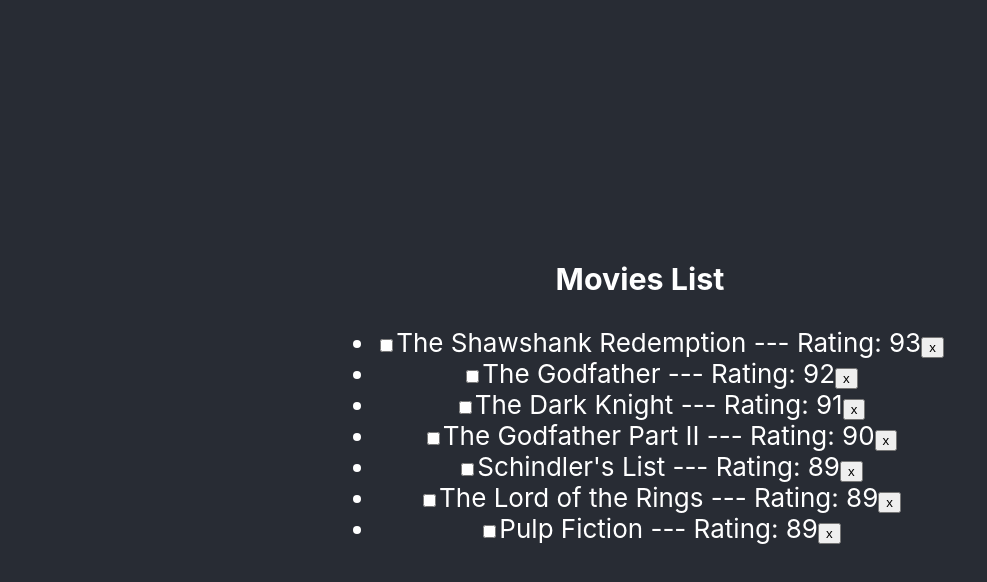
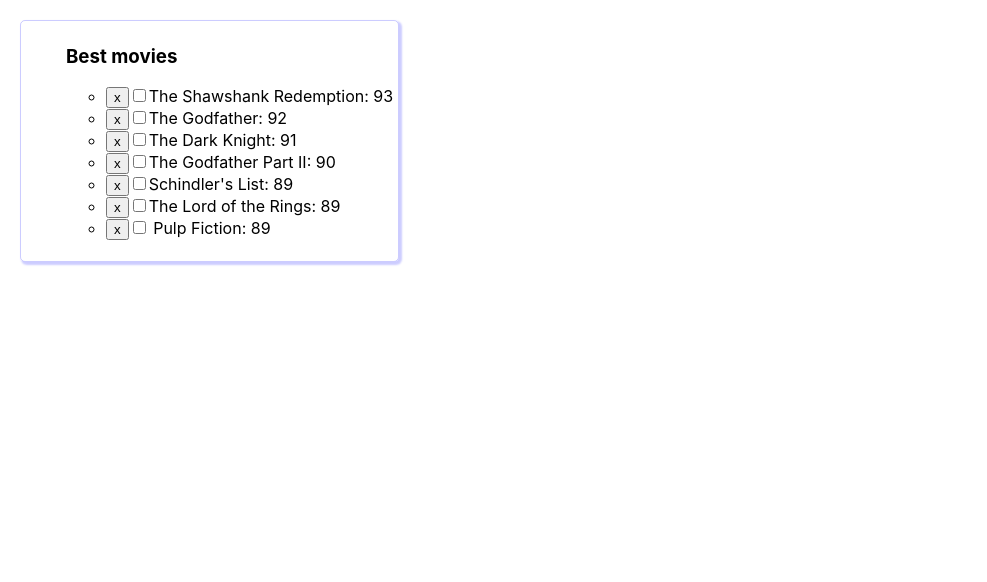
Before and after one commit to IJTINK7/Week, a React (Create React App) app in the folder SamuraiWillHelp/movielist/: page / in a window 1280 px wide. Shown: the top 582 px of the page, without its empty margins (0-987 px from the left). Built offline with nearby package versions, Linux system fonts and the light colour scheme.

Commit message:
Preparing to the second lesson

```diff
--- a/SamuraiWillHelp/movielist/src/App.css
+++ b/SamuraiWillHelp/movielist/src/App.css
@@ -1,14 +1,25 @@
 .App {
-  text-align: center;
+  text-align: left;
 }
 
 .App-header {
   background-color: #282c34;
-  min-height: 100vh;
-  display: flex;
-  flex-direction: column;
-  align-items: center;
-  justify-content: center;
+  min-height: 100px;
   font-size: calc(10px + 2vmin);
   color: white;
 }
+
+.App-link {
+  color: #61dafb;
+}
+
+.main {
+  min-width: 300px;
+  text-align: left;
+  display: inline-block;
+  margin: 20px;
+  padding: 5px;
+  box-shadow: 2px 2px 2px 1px rgba(0, 0, 255, .2);
+  border-radius: 5px;
+  border: 1px solid rgba(0, 0, 255, .2);
+}
--- a/SamuraiWillHelp/movielist/src/App.tsx
+++ b/SamuraiWillHelp/movielist/src/App.tsx
@@ -1,34 +1,36 @@
 import React, {useState} from 'react';
 import './App.css';
 import {v1} from "uuid";
-import {WatchList} from "./components/WatchList";
+import {Watchlist} from "./components/WatchList";
 
 function App() {
+	const title = 'Best movies'
 	const [movies, setMovies] = useState([
-		{id: v1(), name: 'The Shawshank Redemption', watched: false, rating: 93},
-		{id: v1(), name: 'The Godfather', watched: false, rating: 92},
-		{id: v1(), name: 'The Dark Knight', watched: false, rating: 91},
-		{id: v1(), name: 'The Godfather Part II', watched: false, rating: 90},
-		{id: v1(), name: 'Schindler\'s List', watched: false, rating: 89},
-		{id: v1(), name: 'The Lord of the Rings', watched: false, rating: 89},
-		{id: v1(), name: 'Pulp Fiction', watched: false, rating: 89}
+		{id: v1(), name: 'The Shawshank Redemption', watched: false, rating: 93, genre: "Drama"},
+		{id: v1(), name: 'The Godfather', watched: false, rating: 92, genre: "Crime"},
+		{id: v1(), name: 'The Dark Knight', watched: false, rating: 91, genre: "Action"},
+		{id: v1(), name: 'The Godfather Part II', watched: false, rating: 90, genre: "Crime"},
+		{id: v1(), name: 'Schindler\'s List', watched: false, rating: 89, genre: "Military"},
+		{id: v1(), name: 'The Lord of the Rings', watched: false, rating: 89, genre: "Fantasy"},
+		{id: v1(), name: ' Pulp Fiction', watched: false, rating: 89, genre: "Crime"}
 	])
 
-    const removeMovies = (movieId: string) => {
-        setMovies(movies.filter(el => el.id !== movieId))
-    }
+	function removeFilms(id: string) {
+		setMovies(movies.filter(el => el.id !== id))
+	}
+
 	return (
-		<div className="App">
-			<header className="App-header">
-				<div className="main">
-					<WatchList
+		<header className="App">
+			<div className={'main'}>
+				<ul>
+					<Watchlist
 						movies={movies}
-						title={"Movies List"}
-                        removeMovies={removeMovies}
+						title={title}
+						removeFilms={removeFilms}
 					/>
-				</div>
-			</header>
-		</div>
+				</ul>
+			</div>
+		</header>
 	);
 }
 
--- a/SamuraiWillHelp/movielist/src/components/WatchList.tsx
+++ b/SamuraiWillHelp/movielist/src/components/WatchList.tsx
@@ -1,36 +1,37 @@
 import React from 'react';
 
 export type PropsType = {
-	movies: Array<WatchListPropsType>;
-	title: string;
-	removeMovies: (id: string) => void
+	movies: MovieType[]
+	title: string
+	removeFilms: (id: string) => void
 }
 
-type WatchListPropsType ={
-	id: string;
-	name: string;
-	watched:boolean;
-	rating: number;
+export type MovieType = {
+	id: string
+	name: string
+	watched: boolean
+	rating: number
 }
-export const WatchList = (props:PropsType) => {
+
+
+export const Watchlist = (props: PropsType) => {
 	return (
-		<div>
-			<h3>{props.title}</h3>
+		<>
+			<h3> {props.title} </h3>
 			<ul>
 				{props.movies.map((el) => {
-					const deleteElementHandler = () => {
-						props.removeMovies(el.id)
-					}
-					return(
+					return (
 						<li key={el.id}>
-							<input type="checkbox" checked={el.watched}/>
-							{`${el.name} --- Rating: ${el.rating}`}
-							<button onClick={deleteElementHandler}>x</button>
+							<button onClick={() => {
+								props.removeFilms(el.id)
+							}}>x
+							</button>
+							<input type={'checkbox'} checked={el.watched}/>
+							{`${el.name}: ${el.rating}`}
 						</li>
-					);
+					)
 				})}
 			</ul>
-
-		</div>
+		</>
 	);
 };
```
